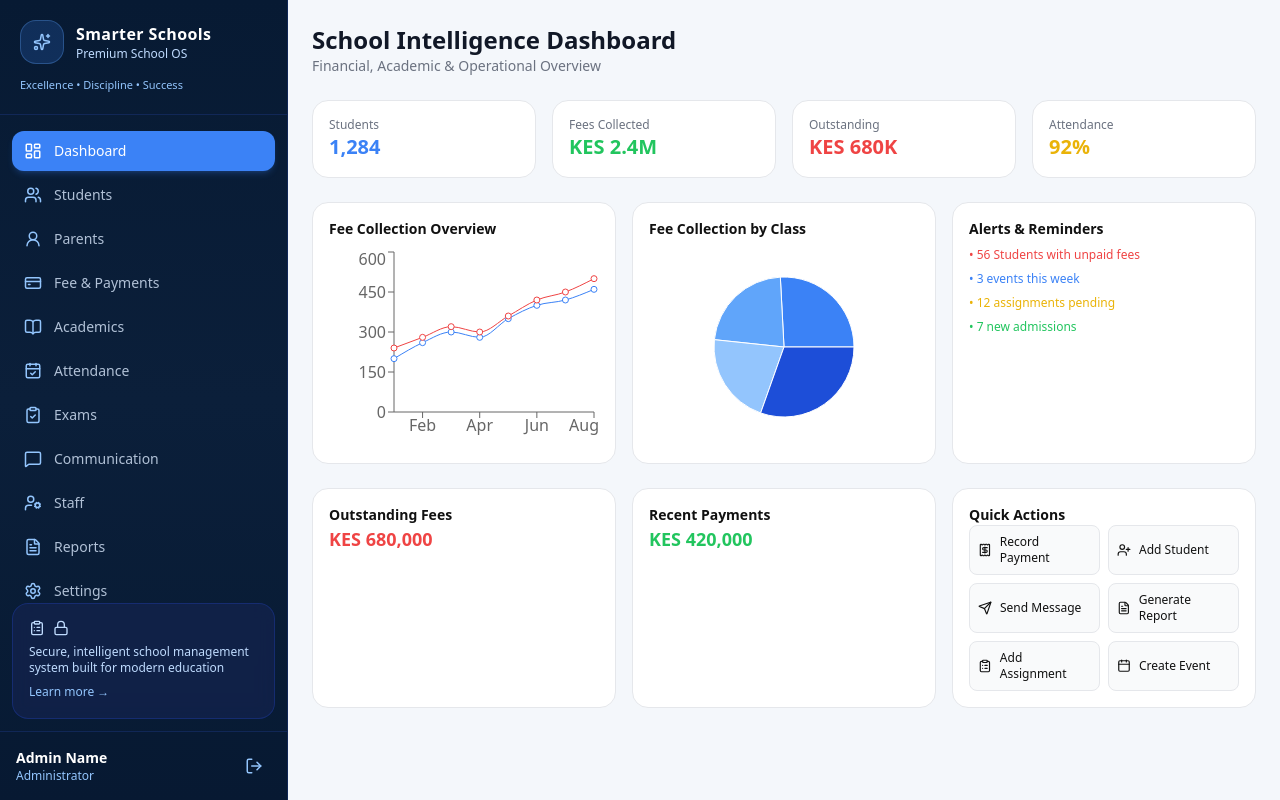
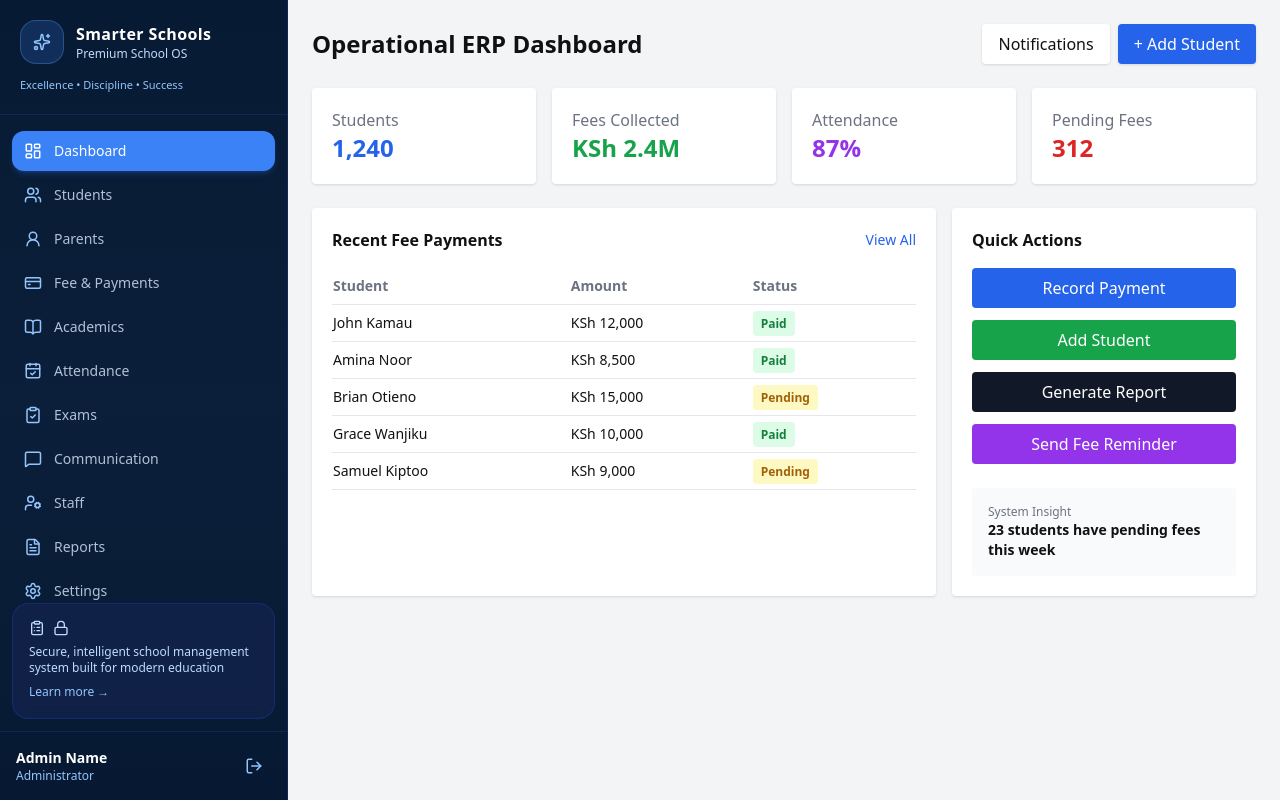
Before and after one commit to talenation12-netizen/Smarter-Schools, a Next.js app: page / in a window 1280 px wide. Built offline with nearby package versions, Linux system fonts and the light colour scheme.

Commit message:
fix: stable build working

```diff
--- a/app/fees/page.tsx
+++ b/app/fees/page.tsx
@@ -1,8 +1,94 @@
-export default function FeesPage() {
+// export default function FeesPage() {
+//   return (
+//     <div>
+//       <h1>💰 Fee & Payments</h1>
+//       <p>Track school payments and balances.</p>
+//     </div>
+//   );
+// }
+
+
+
+
+
+
+"use client";
+"use client";
+
+import { useEffect, useState } from "react";
+import { supabase } from "../src/lib/supabaseClient";
+import { useSchool } from "../src/lib/useSchool";
+
+/* 1. DEFINE TYPE */
+type Fee = {
+  id: string;
+  amount: number;
+  school_id: string;
+};
+
+export default function Fees() {
+  const { schoolId } = useSchool();
+
+  /* 2. TYPED STATE */
+  const [fees, setFees] = useState<Fee[]>([]);
+  const [amount, setAmount] = useState("");
+
+  const loadFees = async () => {
+    if (!schoolId) return;
+
+    const { data, error } = await supabase
+      .from("fees")
+      .select("*")
+      .eq("school_id", schoolId);
+
+    if (error) {
+      console.log(error);
+      return;
+    }
+
+    setFees((data as Fee[]) || []);
+  };
+
+  const addFee = async () => {
+    if (!amount || !schoolId) return;
+
+    const { error } = await supabase.from("fees").insert([
+      {
+        amount: Number(amount),
+        school_id: schoolId,
+      },
+    ]);
+
+    if (error) {
+      console.log(error);
+      return;
+    }
+
+    setAmount("");
+    loadFees();
+  };
+
+  useEffect(() => {
+    loadFees();
+  }, [schoolId]);
+
   return (
     <div>
-      <h1>💰 Fee & Payments</h1>
-      <p>Track school payments and balances.</p>
+      <h1>Fees</h1>
+
+      <input
+        value={amount}
+        onChange={(e) => setAmount(e.target.value)}
+        placeholder="Amount"
+      />
+
+      <button onClick={addFee}>Add Fee</button>
+
+      <ul>
+        {fees.map((f) => (
+          <li key={f.id}>{f.amount}</li>
+        ))}
+      </ul>
     </div>
   );
 }
--- a/app/page.tsx
+++ b/app/page.tsx
@@ -1,143 +1,77 @@
-// "use client";
-
-// import {
-//   Users,
-//   CreditCard,
-//   School,
-//   CalendarCheck,
-//   TrendingUp,
-//   AlertTriangle,
-// } from "lucide-react";
-
-// export default function DashboardPage() {
+// export default function Page() {
 //   return (
-//     <div className="min-h-screen bg-[#F4F7FB] p-6 space-y-6">
+//     <div className="min-h-screen bg-gray-100 p-6">
 
 //       {/* HEADER */}
-//       <div className="flex items-center justify-between">
-//         <div>
-//           <h1 className="text-2xl font-semibold text-gray-900">
-//             School Overview
-//           </h1>
-//           <p className="text-sm text-gray-500">
-//             Real-time performance dashboard
-//           </p>
-//         </div>
+//       <div className="flex items-center justify-between mb-6">
+//         <h1 className="text-2xl font-bold">School Dashboard</h1>
 
-//         <div className="bg-white px-4 py-2 rounded-2xl border shadow-sm text-sm text-gray-600">
-//           Premium School OS
+//         <div className="flex gap-2">
+//           <button className="bg-white px-4 py-2 rounded shadow">
+//             Notifications
+//           </button>
+//           <button className="bg-blue-600 text-white px-4 py-2 rounded shadow">
+//             + Add Student
+//           </button>
 //         </div>
 //       </div>
 
-//       {/* KPI ROW */}
-//       <div className="grid grid-cols-1 md:grid-cols-4 gap-4">
+//       {/* STATS CARDS */}
+//       <div className="grid grid-cols-1 md:grid-cols-3 gap-4 mb-6">
+//         <div className="bg-white p-5 rounded shadow">
+//           <p className="text-gray-500">Students</p>
+//           <h2 className="text-2xl font-bold">1,240</h2>
+//         </div>
 
-//         <Kpi icon={Users} label="Students" value="1,284" />
-//         <Kpi icon={CreditCard} label="Fees Collected" value="KES 2.4M" />
-//         <Kpi icon={School} label="Classes" value="36" />
-//         <Kpi icon={CalendarCheck} label="Attendance" value="92%" />
+//         <div className="bg-white p-5 rounded shadow">
+//           <p className="text-gray-500">Fees Collected</p>
+//           <h2 className="text-2xl font-bold">KSh 2.4M</h2>
+//         </div>
 
+//         <div className="bg-white p-5 rounded shadow">
+//           <p className="text-gray-500">Attendance</p>
+//           <h2 className="text-2xl font-bold">87%</h2>
+//         </div>
 //       </div>
 
-//       {/* MAIN INSIGHT ROW (3 PANELS IN ONE LINE) */}
-//       <div className="grid grid-cols-1 lg:grid-cols-3 gap-4">
+//       {/* MAIN GRID */}
+//       <div className="grid grid-cols-1 md:grid-cols-3 gap-4">
 
-//         {/* 1. FEE COLLECTION CHART */}
-//         <div className="bg-white rounded-2xl border shadow-sm p-4">
-//           <h2 className="text-sm font-semibold text-gray-900 mb-3">
-//             Fee Collection Overview
-//           </h2>
+//         {/* LEFT PANEL */}
+//         <div className="md:col-span-2 bg-white p-5 rounded shadow">
+//           <h3 className="font-semibold mb-3">Recent Fees Payments</h3>
 
-//           <div className="h-40 bg-gradient-to-br from-blue-50 to-gray-50 rounded-xl border flex items-center justify-center">
-//             <p className="text-xs text-gray-400">
-//               Line Graph (Collected vs Expected - 8 Months)
-//             </p>
+//           <div className="space-y-3">
+//             {[1, 2, 3, 4, 5].map((item) => (
+//               <div
+//                 key={item}
+//                 className="flex justify-between border-b pb-2"
+//               >
+//                 <span>Student {item}</span>
+//                 <span className="text-green-600">Paid</span>
+//               </div>
+//             ))}
 //           </div>
 //         </div>
 
-//         {/* 2. CLASS DISTRIBUTION */}
-//         <div className="bg-white rounded-2xl border shadow-sm p-4">
-//           <h2 className="text-sm font-semibold text-gray-900 mb-3">
-//             Fee Collection by Class
-//           </h2>
+//         {/* RIGHT PANEL */}
+//         <div className="bg-white p-5 rounded shadow">
+//           <h3 className="font-semibold mb-3">Quick Actions</h3>
 
-//           <div className="flex items-center justify-between">
-//             <div className="w-28 h-28 rounded-full bg-blue-50 border flex items-center justify-center">
-//               <span className="text-xs text-gray-500">Pie Chart</span>
-//             </div>
-
-//             <div className="text-right space-y-1">
-//               <p className="text-lg font-semibold text-gray-900">
-//                 KES 2.4M
-//               </p>
-
-//               <ul className="text-xs text-gray-500 space-y-1">
-//                 <li>• Grade 7</li>
-//                 <li>• Grade 8</li>
-//                 <li>• Grade 9</li>
-//                 <li>• Form 1</li>
-//               </ul>
-
-//               <p className="text-xs text-blue-500 cursor-pointer mt-2">
-//                 Other classes →
-//               </p>
-//             </div>
-//           </div>
-//         </div>
-
-//         {/* 3. ALERTS */}
-//         <div className="bg-white rounded-2xl border shadow-sm p-4">
-//           <h2 className="text-sm font-semibold text-gray-900 mb-3">
-//             Alerts & Reminders
-//           </h2>
-
-//           <div className="space-y-2 text-xs">
-
-//             <AlertItem count="56" text="Students have outstanding balance" />
-//             <AlertItem count="3" text="Events happening this week" />
-//             <AlertItem count="12" text="Assignments pending submission" />
-//             <AlertItem count="7" text="New student admissions" />
-
+//           <div className="flex flex-col gap-2">
+//             <button className="bg-blue-500 text-white py-2 rounded">
+//               Record Payment
+//             </button>
+//             <button className="bg-green-500 text-white py-2 rounded">
+//               Add Student
+//             </button>
+//             <button className="bg-gray-800 text-white py-2 rounded">
+//               Generate Report
+//             </button>
 //           </div>
 //         </div>
 
 //       </div>
-
-//     </div>
-//   );
-// }
-
-// /* KPI CARD */
-// function Kpi({
-//   icon: Icon,
-//   label,
-//   value,
-// }: {
-//   icon: any;
-//   label: string;
-//   value: string;
-// }) {
-//   return (
-//     <div className="bg-white rounded-2xl border shadow-sm p-4">
-//       <Icon size={18} className="text-blue-500" />
-//       <p className="text-xs text-gray-500 mt-3">{label}</p>
-//       <h3 className="text-xl font-semibold text-gray-900">{value}</h3>
-//     </div>
-//   );
-// }
-
-// /* ALERT ITEM */
-// function AlertItem({
-//   count,
-//   text,
-// }: {
-//   count: string;
-//   text: string;
-// }) {
-//   return (
-//     <div className="flex items-center justify-between p-2 rounded-lg bg-gray-50 border">
-//       <span className="font-semibold text-gray-900">{count}</span>
-//       <span className="text-gray-600">{text}</span>
 //     </div>
 //   );
 // }
@@ -147,206 +81,137 @@
 
 
 
-"use client";
 
-import {
-  Users,
-  CreditCard,
-  AlertTriangle,
-  TrendingUp,
-  BookOpen,
-  Calendar,
-  MessageSquare,
-  FileText,
-  UserPlus,
-  Receipt,
-  Send,
-  ClipboardList,
-} from "lucide-react";
 
-import {
-  LineChart,
-  Line,
-  XAxis,
-  YAxis,
-  Tooltip,
-  PieChart,
-  Pie,
-  Cell,
-  ResponsiveContainer,
-} from "recharts";
 
-export default function DashboardPage() {
-  const feeTrend = [
-    { month: "Jan", collected: 200, expected: 240 },
-    { month: "Feb", collected: 260, expected: 280 },
-    { month: "Mar", collected: 300, expected: 320 },
-    { month: "Apr", collected: 280, expected: 300 },
-    { month: "May", collected: 350, expected: 360 },
-    { month: "Jun", collected: 400, expected: 420 },
-    { month: "Jul", collected: 420, expected: 450 },
-    { month: "Aug", collected: 460, expected: 500 },
+
+export default function Page() {
+  const stats = [
+    { title: "Students", value: "1,240", color: "text-blue-600" },
+    { title: "Fees Collected", value: "KSh 2.4M", color: "text-green-600" },
+    { title: "Attendance", value: "87%", color: "text-purple-600" },
+    { title: "Pending Fees", value: "312", color: "text-red-600" },
   ];
 
-  const classData = [
-    { name: "Grade 7", value: 620 },
-    { name: "Grade 8", value: 540 },
-    { name: "Grade 9", value: 510 },
-    { name: "Form 1", value: 730 },
+  const recentPayments = [
+    { id: 1, student: "John Kamau", amount: "12,000", status: "Paid" },
+    { id: 2, student: "Amina Noor", amount: "8,500", status: "Paid" },
+    { id: 3, student: "Brian Otieno", amount: "15,000", status: "Pending" },
+    { id: 4, student: "Grace Wanjiku", amount: "10,000", status: "Paid" },
+    { id: 5, student: "Samuel Kiptoo", amount: "9,000", status: "Pending" },
   ];
 
-  const COLORS = ["#3b82f6", "#60a5fa", "#93c5fd", "#1d4ed8"];
+  const StatusBadge = ({ status }) => {
+    const styles =
+      status === "Paid"
+        ? "bg-green-100 text-green-700"
+        : "bg-yellow-100 text-yellow-700";
+
+    return (
+      <span className={`px-2 py-1 rounded text-xs font-semibold ${styles}`}>
+        {status}
+      </span>
+    );
+  };
 
   return (
-    <div className="min-h-screen bg-[#F4F7FB] p-6 space-y-6">
+    <div className="min-h-screen bg-gray-100 p-6">
 
       {/* HEADER */}
-      <div>
-        <h1 className="text-2xl font-semibold text-gray-900">
-          School Intelligence Dashboard
-        </h1>
-        <p className="text-sm text-gray-500">
-          Financial, Academic & Operational Overview
-        </p>
+      <div className="flex flex-col md:flex-row md:items-center md:justify-between mb-6 gap-3">
+        <h1 className="text-2xl font-bold">Operational ERP Dashboard</h1>
+
+        <div className="flex gap-2">
+          <button className="bg-white px-4 py-2 rounded shadow hover:bg-gray-50">
+            Notifications
+          </button>
+          <button className="bg-blue-600 text-white px-4 py-2 rounded shadow hover:bg-blue-700">
+            + Add Student
+          </button>
+        </div>
       </div>
 
-      {/* KPI */}
-      <div className="grid grid-cols-4 gap-4">
-        <KPI label="Students" value="1,284" color="blue" />
-        <KPI label="Fees Collected" value="KES 2.4M" color="green" />
-        <KPI label="Outstanding" value="KES 680K" color="red" />
-        <KPI label="Attendance" value="92%" color="yellow" />
+      {/* STATS GRID */}
+      <div className="grid grid-cols-1 md:grid-cols-4 gap-4 mb-6">
+        {stats.map((item) => (
+          <div
+            key={item.title}
+            className="bg-white p-5 rounded shadow hover:shadow-md transition"
+          >
+            <p className="text-gray-500">{item.title}</p>
+            <h2 className={`text-2xl font-bold ${item.color}`}>
+              {item.value}
+            </h2>
+          </div>
+        ))}
       </div>
 
-      {/* TOP INSIGHTS */}
-      <div className="grid grid-cols-3 gap-4">
+      {/* MAIN SECTION */}
+      <div className="grid grid-cols-1 lg:grid-cols-3 gap-4">
 
-        {/* FEES TREND */}
-        <div className="bg-white p-4 rounded-2xl border">
-          <h2 className="text-sm font-semibold mb-2">Fee Collection Overview</h2>
+        {/* LEFT: TABLE */}
+        <div className="lg:col-span-2 bg-white p-5 rounded shadow">
+          <div className="flex items-center justify-between mb-4">
+            <h3 className="font-semibold">Recent Fee Payments</h3>
+            <button className="text-sm text-blue-600">View All</button>
+          </div>
 
-          <ResponsiveContainer width="100%" height={200}>
-            <LineChart data={feeTrend}>
-              <XAxis dataKey="month" />
-              <YAxis />
-              <Tooltip />
-              <Line type="monotone" dataKey="collected" stroke="#3b82f6" />
-              <Line type="monotone" dataKey="expected" stroke="#ef4444" />
-            </LineChart>
-          </ResponsiveContainer>
+          <div className="overflow-x-auto">
+            <table className="w-full text-sm">
+              <thead className="text-left text-gray-500 border-b">
+                <tr>
+                  <th className="py-2">Student</th>
+                  <th>Amount</th>
+                  <th>Status</th>
+                </tr>
+              </thead>
+
+              <tbody>
+                {recentPayments.map((p) => (
+                  <tr key={p.id} className="border-b">
+                    <td className="py-2">{p.student}</td>
+                    <td>KSh {p.amount}</td>
+                    <td>
+                      <StatusBadge status={p.status} />
+                    </td>
+                  </tr>
+                ))}
+              </tbody>
+            </table>
+          </div>
         </div>
 
-        {/* CLASS PIE */}
-        <div className="bg-white p-4 rounded-2xl border">
-          <h2 className="text-sm font-semibold mb-2">Fee Collection by Class</h2>
+        {/* RIGHT: ACTION PANEL */}
+        <div className="bg-white p-5 rounded shadow">
+          <h3 className="font-semibold mb-4">Quick Actions</h3>
 
-          <ResponsiveContainer width="100%" height={200}>
-            <PieChart>
-              <Pie data={classData} dataKey="value" outerRadius={70}>
-                {classData.map((_, i) => (
-                  <Cell key={i} fill={COLORS[i]} />
-                ))}
-              </Pie>
-            </PieChart>
-          </ResponsiveContainer>
-        </div>
+          <div className="flex flex-col gap-3">
+            <button className="bg-blue-600 text-white py-2 rounded hover:bg-blue-700">
+              Record Payment
+            </button>
 
-        {/* ALERTS */}
-        <div className="bg-white p-4 rounded-2xl border space-y-2">
-          <h2 className="text-sm font-semibold">Alerts & Reminders</h2>
+            <button className="bg-green-600 text-white py-2 rounded hover:bg-green-700">
+              Add Student
+            </button>
 
-          <Alert type="danger" text="56 Students with unpaid fees" />
-          <Alert type="info" text="3 events this week" />
-          <Alert type="warning" text="12 assignments pending" />
-          <Alert type="success" text="7 new admissions" />
-        </div>
+            <button className="bg-gray-900 text-white py-2 rounded hover:bg-black">
+              Generate Report
+            </button>
 
-      </div>
-
-      {/* FINANCIAL + OPERATIONAL ROW */}
-      <div className="grid grid-cols-3 gap-4">
-
-        <Section title="Outstanding Fees" value="KES 680,000" color="red" />
-        <Section title="Recent Payments" value="KES 420,000" color="green" />
-        <Section title="Quick Actions">
-
-          <div className="grid grid-cols-2 gap-2 text-xs">
-
-            <Action icon={Receipt} text="Record Payment" />
-            <Action icon={UserPlus} text="Add Student" />
-            <Action icon={Send} text="Send Message" />
-
-            <Action icon={FileText} text="Generate Report" />
-            <Action icon={ClipboardList} text="Add Assignment" />
-            <Action icon={Calendar} text="Create Event" />
-
+            <button className="bg-purple-600 text-white py-2 rounded hover:bg-purple-700">
+              Send Fee Reminder
+            </button>
           </div>
 
-        </Section>
-
+          {/* MINI INSIGHTS */}
+          <div className="mt-6 p-4 bg-gray-50 rounded">
+            <p className="text-xs text-gray-500">System Insight</p>
+            <p className="text-sm font-semibold">
+              23 students have pending fees this week
+            </p>
+          </div>
+        </div>
       </div>
-
     </div>
   );
 }
-
-/* KPI */
-function KPI({ label, value, color }: any) {
-  const colors: any = {
-    blue: "text-blue-500",
-    green: "text-green-500",
-    red: "text-red-500",
-    yellow: "text-yellow-500",
-  };
-
-  return (
-    <div className="bg-white p-4 rounded-2xl border">
-      <p className="text-xs text-gray-500">{label}</p>
-      <h2 className={`text-xl font-semibold ${colors[color]}`}>{value}</h2>
-    </div>
-  );
-}
-
-/* ALERT */
-function Alert({ type, text }: any) {
-  const color =
-    type === "danger"
-      ? "text-red-500"
-      : type === "warning"
-      ? "text-yellow-500"
-      : type === "success"
-      ? "text-green-500"
-      : "text-blue-500";
-
-  return <p className={`text-xs ${color}`}>• {text}</p>;
-}
-
-/* SECTION */
-function Section({ title, value, color, children }: any) {
-  const colors: any = {
-    red: "text-red-500",
-    green: "text-green-500",
-  };
-
-  return (
-    <div className="bg-white p-4 rounded-2xl border">
-      <h3 className="text-sm font-semibold">{title}</h3>
-
-      {value && (
-        <p className={`text-lg font-bold ${colors[color]}`}>{value}</p>
-      )}
-
-      {children}
-    </div>
-  );
-}
-
-/* ACTION */
-function Action({ icon: Icon, text }: any) {
-  return (
-    <div className="flex items-center gap-2 p-2 bg-gray-50 rounded-lg border text-xs hover:bg-gray-100 cursor-pointer">
-      <Icon size={14} />
-      {text}
-    </div>
-  );
-}
--- /dev/null
+++ b/app/src/lib/useSchool.ts
@@ -0,0 +1,28 @@
+// import { useEffect, useState } from "react";
+
+// export function useSchool() {
+//   const [schoolId, setSchoolId] = useState(null);
+
+//   useEffect(() => {
+//     setSchoolId("demo-school-id");
+//   }, []);
+
+//   return { schoolId };
+// }
+
+
+
+
+
+
+import { useEffect, useState } from "react";
+
+export function useSchool() {
+  const [schoolId, setSchoolId] = useState<string | null>(null);
+
+  useEffect(() => {
+    setSchoolId("demo-school-id");
+  }, []);
+
+  return { schoolId };
+}
--- a/app/students/page.tsx
+++ b/app/students/page.tsx
@@ -1,8 +1,84 @@
-export default function StudentsPage() {
+// export default function StudentsPage() {
+//   return (
+//     <div>
+//       <h1>📚 Students Module</h1>
+//       <p>Manage all student records here.</p>
+//     </div>
+//   );
+// }
+
+
+"use client";
+
+import { useEffect, useState } from "react";
+import { supabase } from "../src/lib/supabaseClient";
+import { useSchool } from "../src/lib/useSchool";
+
+/* 1. DEFINE TYPE */
+type Student = {
+  id: string;
+  name: string;
+  school_id: string;
+};
+
+export default function Students() {
+  const { schoolId } = useSchool();
+
+  /* 2. TYPED STATE */
+  const [students, setStudents] = useState<Student[]>([]);
+  const [name, setName] = useState("");
+
+  const loadStudents = async () => {
+    if (!schoolId) return;
+
+    const { data, error } = await supabase
+      .from("students")
+      .select("*")
+      .eq("school_id", schoolId);
+
+    if (error) {
+      console.log(error);
+      return;
+    }
+
+    setStudents((data as Student[]) || []);
+  };
+
+  const addStudent = async () => {
+    if (!name || !schoolId) return;
+
+    await supabase.from("students").insert([
+      {
+        name,
+        school_id: schoolId,
+      },
+    ]);
+
+    setName("");
+    loadStudents();
+  };
+
+  useEffect(() => {
+    loadStudents();
+  }, [schoolId]);
+
   return (
     <div>
-      <h1>📚 Students Module</h1>
-      <p>Manage all student records here.</p>
+      <h1>Students</h1>
+
+      <input
+        value={name}
+        onChange={(e) => setName(e.target.value)}
+        placeholder="Student name"
+      />
+
+      <button onClick={addStudent}>Add</button>
+
+      <ul>
+        {students.map((s) => (
+          <li key={s.id}>{s.name}</li>
+        ))}
+      </ul>
     </div>
   );
 }
--- a/package.json
+++ b/package.json
@@ -10,6 +10,7 @@
   },
   "dependencies": {
     "@supabase/supabase-js": "^2.105.1",
+    "clsx": "^2.1.1",
     "lucide-react": "^1.14.0",
     "next": "16.2.4",
     "react": "19.2.4",
--- a/tsconfig.json
+++ b/tsconfig.json
@@ -74,6 +74,9 @@
 //     "node_modules"
 //   ]
 // }
+
+
+
 {
   "compilerOptions": {
     "target": "ES2017",
@@ -101,7 +104,7 @@
     "baseUrl": ".",
     "paths": {
       "@/*": [
-        "./*"
+        "src/*"
       ]
     }
   },
```
Also changed, not shown: app/src/lib/supabaseClient.ts (+32 -5 lines), 1 other file (tests, documents, lock files or other folders).
